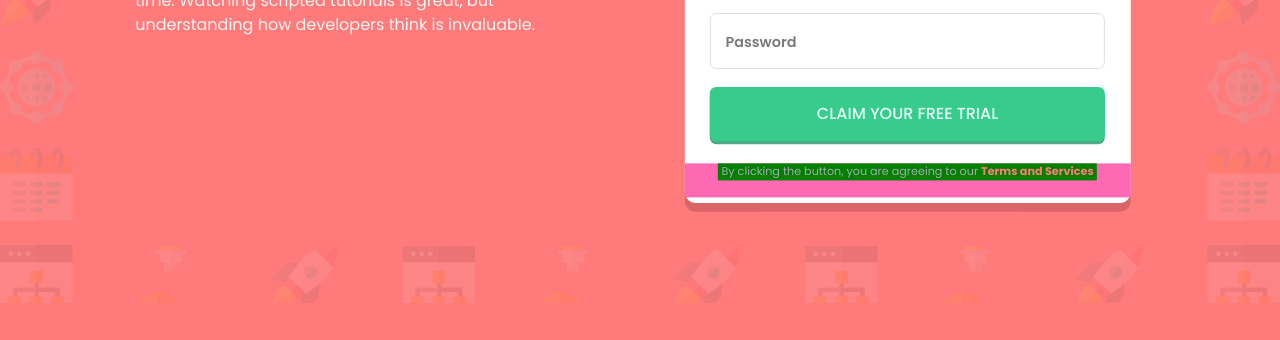
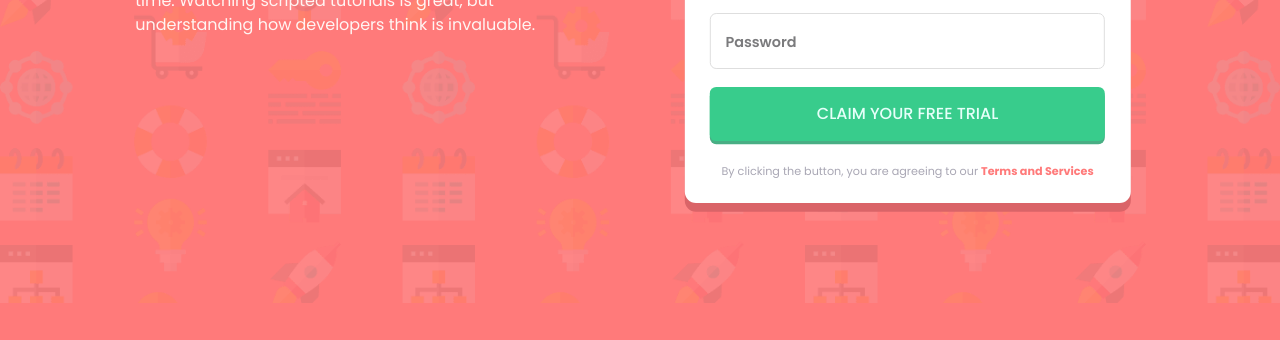
Before and after one commit to mikeanthony23/signup-form, a website built with Parcel: page index.html in a window 1280 px wide. Shown: the part 460-800 px from the top of the page. Built offline with nearby package versions, Linux system fonts and the light colour scheme.

Commit message:
removed some bg color and max-width

```diff
--- a/src/scss/layout/_mainContent.scss
+++ b/src/scss/layout/_mainContent.scss
@@ -1,13 +1,7 @@
 @use '../abstracts/abstractsIndex' as *;
-
-html {
-  background-color: green;
-  margin: 0 auto;
-}
 
 body {
   background-color: $red;
-  max-width: $extraLarge;
   background-image: url('/src/images/bg-intro-mobile.png');
   background-repeat: no-repeat;
   background-size: contain;
@@ -22,8 +16,6 @@ body {
 }
 
 .main {
-  background-color: $red;
-
   display: flex;
   flex-direction: column;
   justify-content: center;
@@ -31,9 +23,6 @@ body {
   padding: 1.5em;
   padding-bottom: 3em;
   font-family: $priFont;
-
-  // max-width: $mobile;
-
   @include mediaMin($extraMedium) {
     padding: 1.5em 3.1em;
     flex-direction: row;
@@ -111,7 +100,6 @@ body {
   border-radius: 0.5em;
   position: relative;
   box-shadow: 0 0.55em 0px 0px #da6468;
-  // max-width: 29.5625rem;
   max-width: 27.9rem;
 
   @include mediaMin($extraMedium) {
@@ -129,7 +117,6 @@ body {
     line-height: 1.7;
     color: white;
     font-weight: 400;
-
     & span {
       font-weight: 700;
     }
@@ -210,7 +197,6 @@ body {
     padding: 0em 3em;
     font-size: 0.7rem;
     padding-bottom: 1.5em;
-    background-color: hotpink;
     @include mediaMin($extraLarge) {
       padding-bottom: 1.9em;
       transform: translateY(-2em);
@@ -219,7 +205,6 @@ body {
 
   &__terms-services {
     text-align: center;
-    background-color: green;
     color: #a9a7b4;
     & span {
       color: $red;
```
